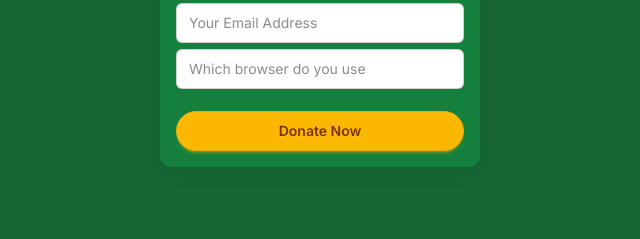
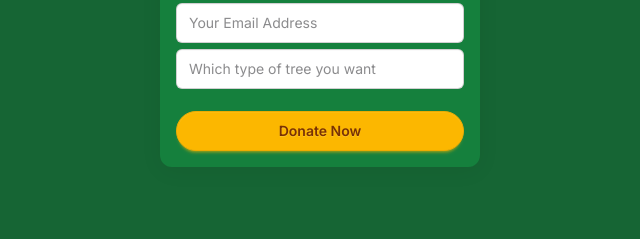
Before and after one commit to rakib120822/assignment-6, a plain HTML site: page index.html in a window 1280 px wide. Shown: the part 2314-2553 px from the top of the page, 320-960 px from the left. Drawn offline with nearby package versions, Linux system fonts and the light colour scheme; no server answers.

Commit message:
donation form input placeholder change

```diff
--- a/index.html
+++ b/index.html
@@ -178,7 +178,7 @@ generations.</p>
             <fieldset class="fieldset bg-base-200 border-base-300 rounded-xl w-xs border p-4 bg-[#15803d] shadow-[0px_4px_22px_0px_rgba(0,0,0,0.06)] border-none ">
             <input id="yourName" type="text" class="input rounded-md" placeholder="Your Name" />
             <input id="yourEmail" type="email" class="input rounded-md" placeholder="Your Email Address" />
-            <input id="plant" type="text" class="input rounded-md" placeholder="Which browser do you use" list="browsers" />
+            <input id="plant" type="text" class="input rounded-md" placeholder="Which type of tree you want" list="browsers" />
             <datalist id="browsers">
                 <option value="Mango Tree"></option>
                 <option value="Jackfruit Tree"></option>
```
